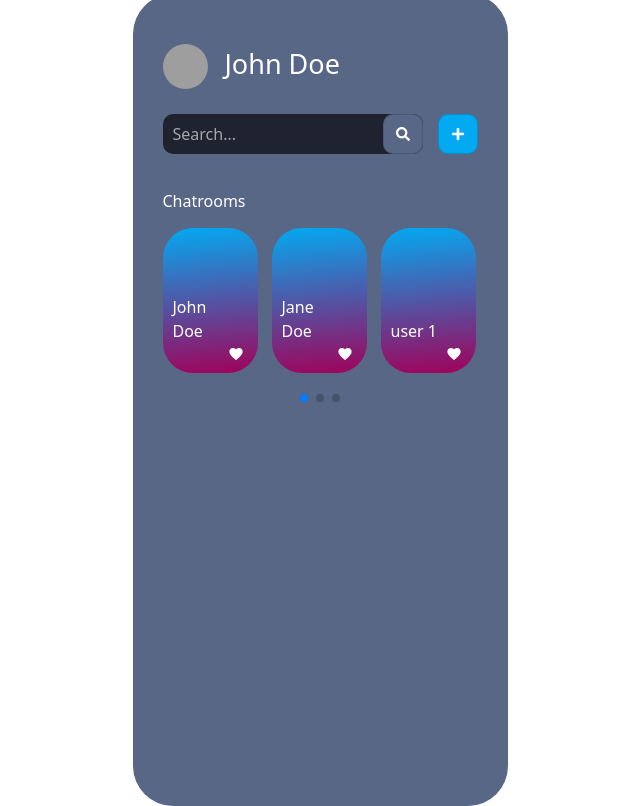
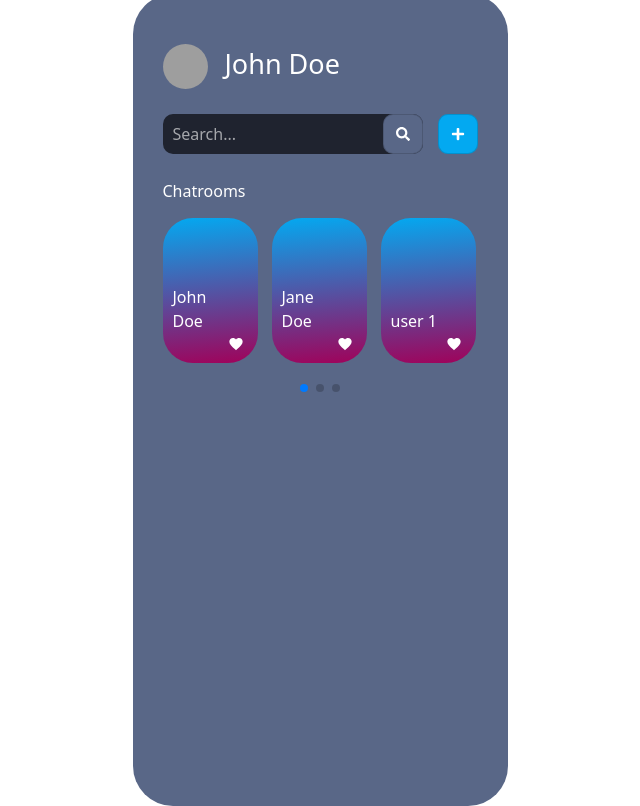
Before and after one commit to alexcloudstar/ac_chatapp_fe, a React (Vite) app in the folder client/: page / in a window 1280 px wide. Shown: the whole page, without its empty margins (320-960 px from the left). Built offline with nearby package versions, Linux system fonts and the light colour scheme; grey boxes are pictures that could not be loaded.

Commit message:
Decrease spacing between Search & Title

```diff
--- a/client/src/components/Rooms/Rooms.tsx
+++ b/client/src/components/Rooms/Rooms.tsx
@@ -14,7 +14,7 @@ const Rooms = () => {
 
   return (
     <>
-      <h2 className="mt-[35px] mb-[15px]">Chatrooms</h2>
+      <h2 className="mt-[25px] mb-[15px]">Chatrooms</h2>
       <div>
         <RoomsSlider>
           <SwiperSlide>
```
